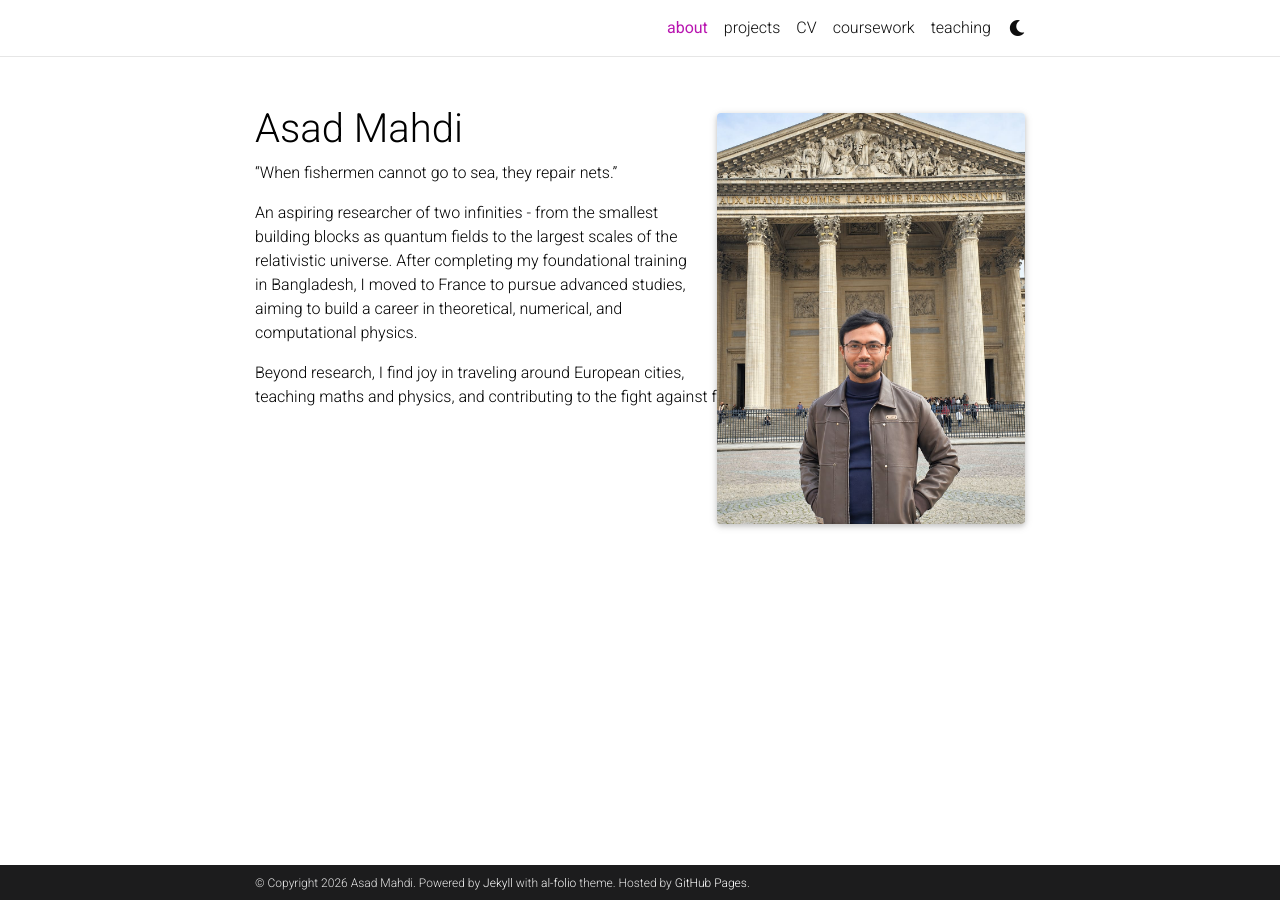
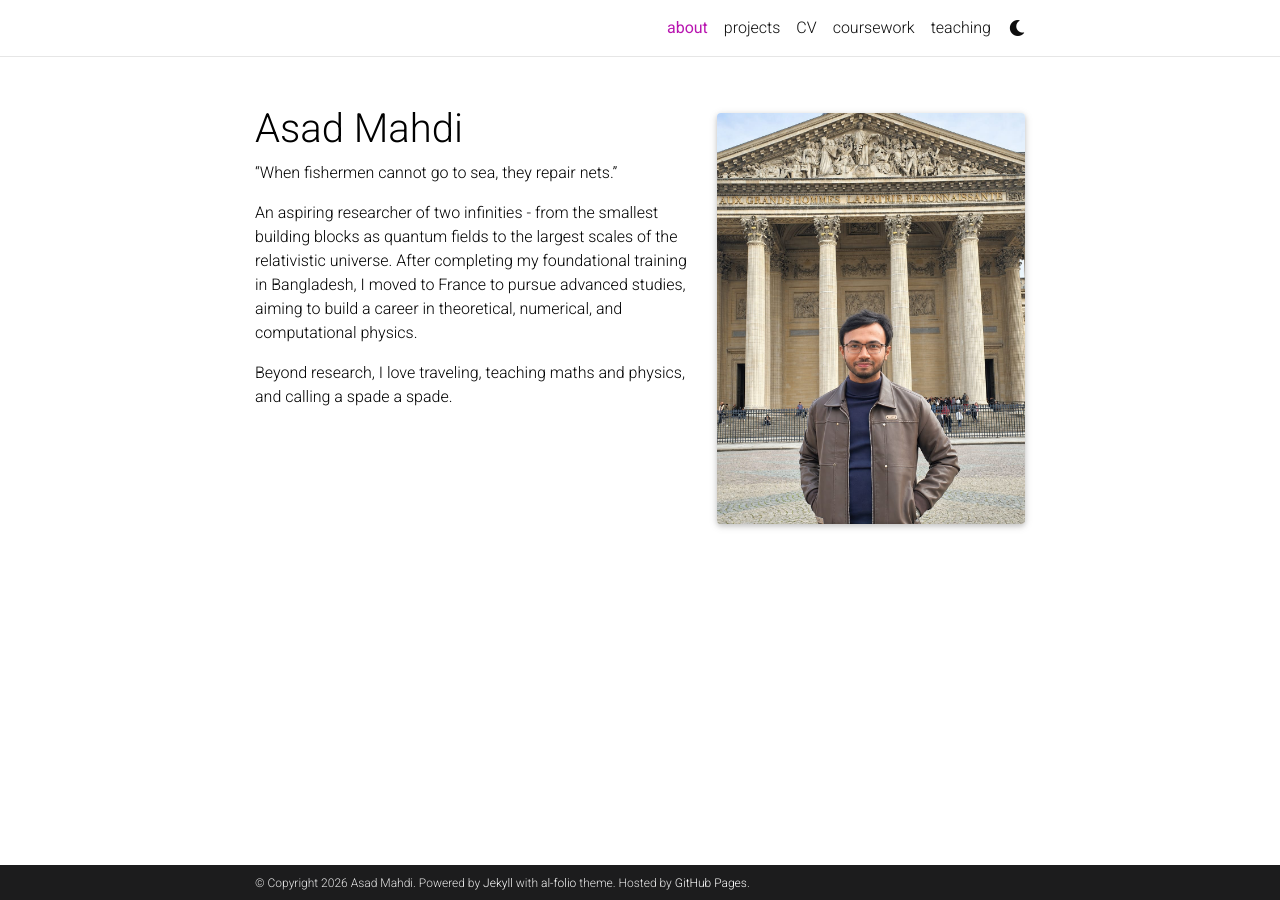
Before and after one commit to asadmahdi-phy/asadmahdi-phy.github.io, a Jekyll site: the page built from _pages/about.md, in a window 1280 px wide. Built offline with Jekyll 4.4.1, drawn with Linux system fonts in a browser that asks for light colours; full-size pictures stand in for the smaller copies a plugin makes; comment, search, counter and statistics services are not loaded; a style sheet for code colours, icons or effects is not loaded.

Commit message:
Update about.md

```diff
--- a/_pages/about.md
+++ b/_pages/about.md
@@ -27,4 +27,4 @@ Link to your social media connections, too. This theme is set up to use [Font Aw
 
 An aspiring researcher of two infinities - from the smallest building blocks as quantum fields to the largest scales of the relativistic universe. After completing my foundational training in Bangladesh, I moved to France to pursue advanced studies, aiming to build a career in theoretical, numerical, and computational physics.
 
-Beyond research, I find joy in traveling around European cities, teaching maths and physics, and contributing to the fight against fascism in Bangladesh.
+Beyond research, I love traveling, teaching maths and physics, and calling a spade a spade.
```
